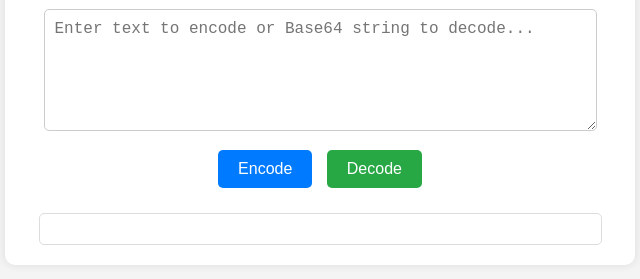
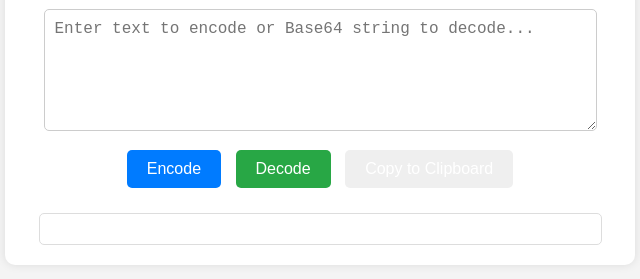
Before and after one commit to ebashok/ebashok.github.io, a plain HTML site: page index.html in a window 1280 px wide. Shown: the part 139-418 px from the top of the page, without its empty margins (320-960 px from the left). Drawn offline with Linux system fonts and the light colour scheme.

Commit message:
Update index.html

```diff
--- a/index.html
+++ b/index.html
@@ -64,6 +64,8 @@
         <textarea id="input" placeholder="Enter text to encode or Base64 string to decode..."></textarea><br>
         <button class="btn-encode" onclick="encodeBase64()">Encode</button>
         <button class="btn-decode" onclick="decodeBase64()">Decode</button>
+                <button class="btn-copy" onclick="copyToClipboard()">Copy to Clipboard</button>
+
         <div id="output" class="output-box"></div>
     </div>
 
@@ -87,6 +89,16 @@
                 document.getElementById("output").innerHTML = `<strong style="color: red;">Invalid Base64 string!</strong>`;
             }
         }
+
+        function copyToClipboard() {
+            const output = document.getElementById("output").innerText;
+            if (output) {
+                navigator.clipboard.writeText(output.replace(/^(Encoded|Decoded) Output:\n/, ''));
+                alert('Copied to clipboard!');
+            } else {
+                alert('Nothing to copy!');
+            }
+        }
     </script>
 
 </body>
```
